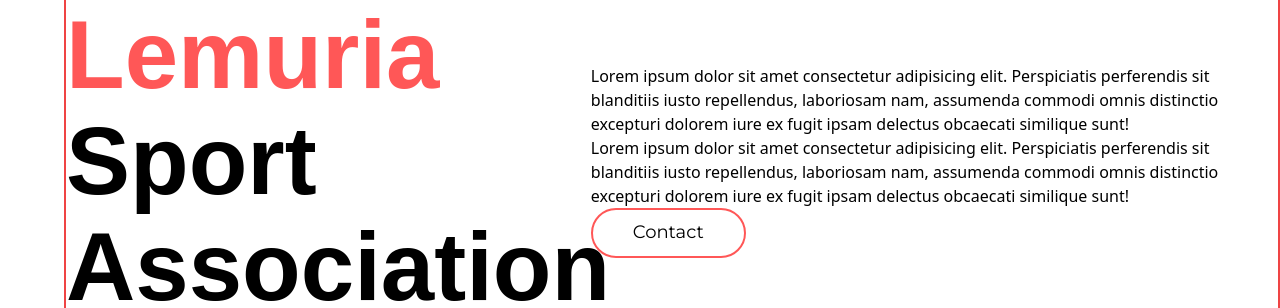
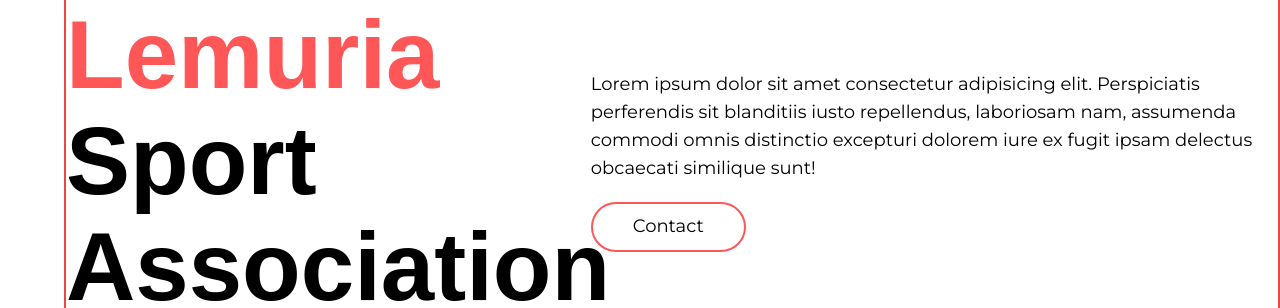
Before and after one commit to xxedrixx/lemuria, a React (Vite) app: page / in a window 1280 px wide. Shown: the part 241-549 px from the top of the page. Built offline with nearby package versions, Linux system fonts and the light colour scheme; a web font is replaced by a local one.

Commit message:
hero font

```diff
--- a/src/sections/Hero.jsx
+++ b/src/sections/Hero.jsx
@@ -12,15 +12,16 @@ const Hero = () => {
           <span className="text-lemuria">Lemuria</span> Sport Association
         </h1>
       </div>
-      <div className="relative flex-1 flex flex-col justify-center items-start xl:min-h-screen w-full max-xl:padding-x">
-        Lorem ipsum dolor sit amet consectetur adipisicing elit. Perspiciatis
-        perferendis sit blanditiis iusto repellendus, laboriosam nam, assumenda
-        commodi omnis distinctio excepturi dolorem iure ex fugit ipsam delectus
-        obcaecati similique sunt! <br /> Lorem ipsum dolor sit amet consectetur
-        adipisicing elit. Perspiciatis perferendis sit blanditiis iusto
-        repellendus, laboriosam nam, assumenda commodi omnis distinctio
-        excepturi dolorem iure ex fugit ipsam delectus obcaecati similique sunt!
-        <Button />
+      <div className="relative flex-1 flex flex-col justify-center items-start xl:min-h-screen w-full max-xl:padding-x font-montserrat text-lg leading-7">
+        <div className="mb-5">
+          Lorem ipsum dolor sit amet consectetur adipisicing elit. Perspiciatis
+          perferendis sit blanditiis iusto repellendus, laboriosam nam,
+          assumenda commodi omnis distinctio excepturi dolorem iure ex fugit
+          ipsam delectus obcaecati similique sunt!
+        </div>
+        <div>
+          <Button />
+        </div>
       </div>
     </section>
   );
```
